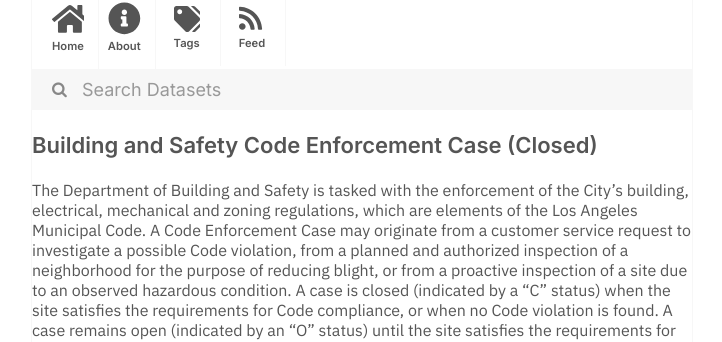
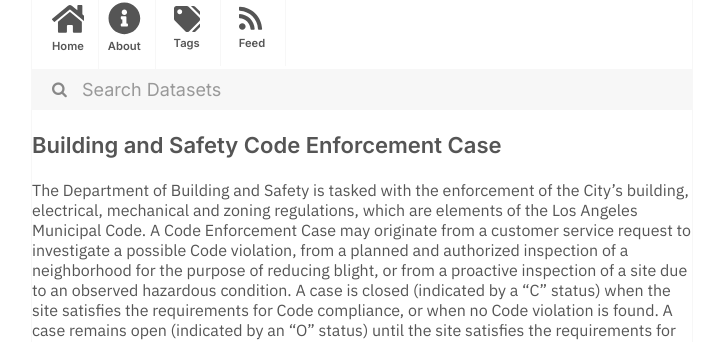
Before and after one commit to dayda-entities/city-of-los-angeles, a Jekyll site: the page built from _posts/2020-11-10-building-and-safety-code-enfor.md, in a window 1280 px wide. Shown: the part 216-558 px from the top of the page, without its empty margins (278-1000 px from the left). Built offline with Jekyll 4.4.1, drawn with Linux system fonts in a browser that asks for light colours; part of the change alters nothing that is shown.

```diff
--- a/_posts/2020-11-10-building-and-safety-code-enfor.md
+++ b/_posts/2020-11-10-building-and-safety-code-enfor.md
@@ -1,7 +1,7 @@
 ---
-title: Building and Safety Code Enforcement Case (Closed)
-created: '2020-11-10T17:52:30.991183'
-modified: '2020-12-02T15:57:07.776441'
+title: Building and Safety Code Enforcement Case
+created: '2020-11-10T17:52:04.370312'
+modified: '2020-12-02T15:54:46.354649'
 state: active
 type: dataset
 tags:
@@ -25,8 +25,8 @@ tags:
   - Violation
 groups:
   - Local Government
-csv_url: 'https://data.lacity.org/api/views/q3qu-98vb/rows.csv?accessType=DOWNLOAD'
-json_url: 'https://data.lacity.org/api/views/q3qu-98vb/rows.json?accessType=DOWNLOAD'
+csv_url: 'https://data.lacity.org/api/views/2uz8-3tj3/rows.csv?accessType=DOWNLOAD'
+json_url: 'https://data.lacity.org/api/views/2uz8-3tj3/rows.json?accessType=DOWNLOAD'
 layout: post
 
 ---
```
